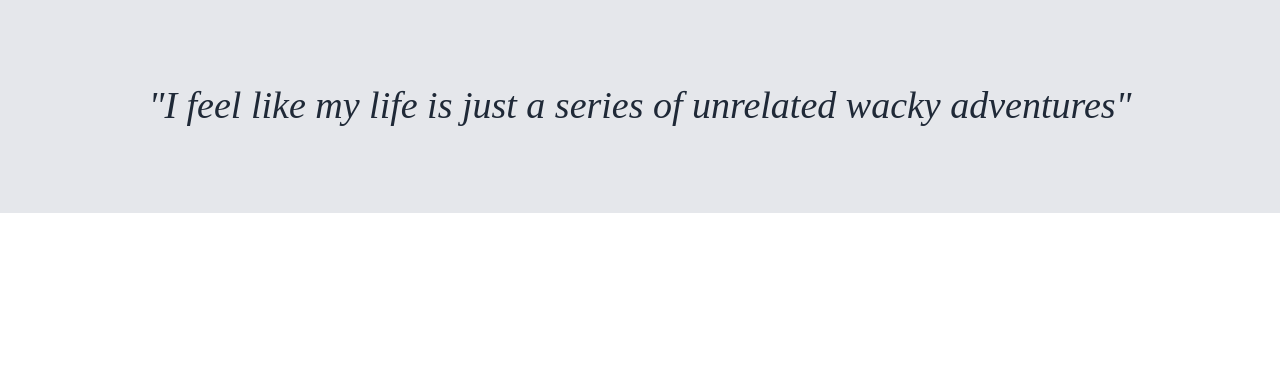
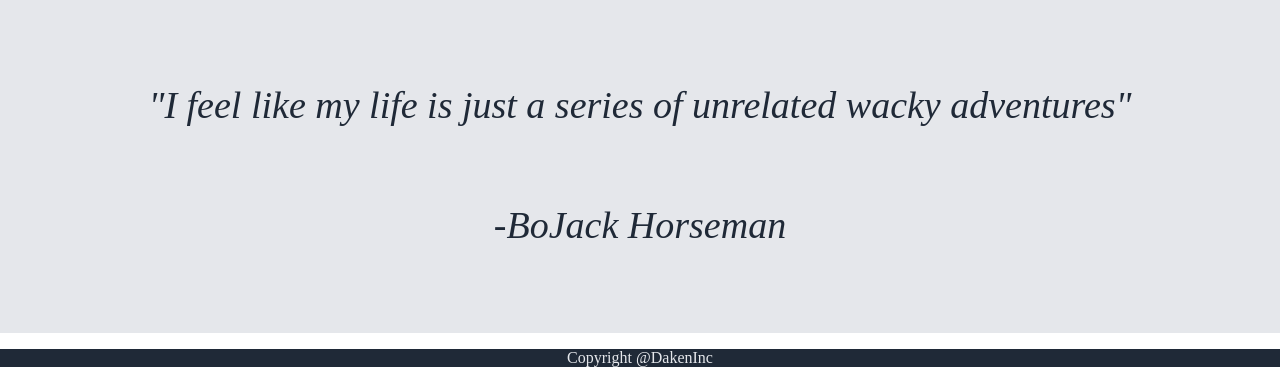
Before and after one commit to DakenM/odin-landing, a plain HTML site: page index.html in a window 1280 px wide. Shown: the part 829-1212 px from the top of the page. Before the commit the page ends 1042 px from the top, so only its background shows below. Drawn offline with Linux system fonts and the light colour scheme.

Commit message:
Add and style copyright

```diff
--- a/index.html
+++ b/index.html
@@ -46,6 +46,12 @@
         <div class="quote">
             <p>"I feel like my life is just a series of unrelated wacky adventures"</p>
         </div>
+        <div class="quote-author">
+            <p>-BoJack Horseman</p>
+        </div>
+    </div>
+    <div class="footer">
+        <p class="copyright">Copyright @DakenInc</p>
     </div>
 </body>
 </html>
--- a/styles.css
+++ b/styles.css
@@ -104,3 +104,17 @@
     justify-content: center;
     align-items: center;
 }
+
+.footer {
+    background-color: #1F2937;
+    color:#E5E7EB;
+    border-color: #1F2937;
+    margin: 0px;
+    padding: 0px;
+}
+
+.copyright {
+    display: flex;
+    justify-content: center;
+    align-items: center;
+}
```
